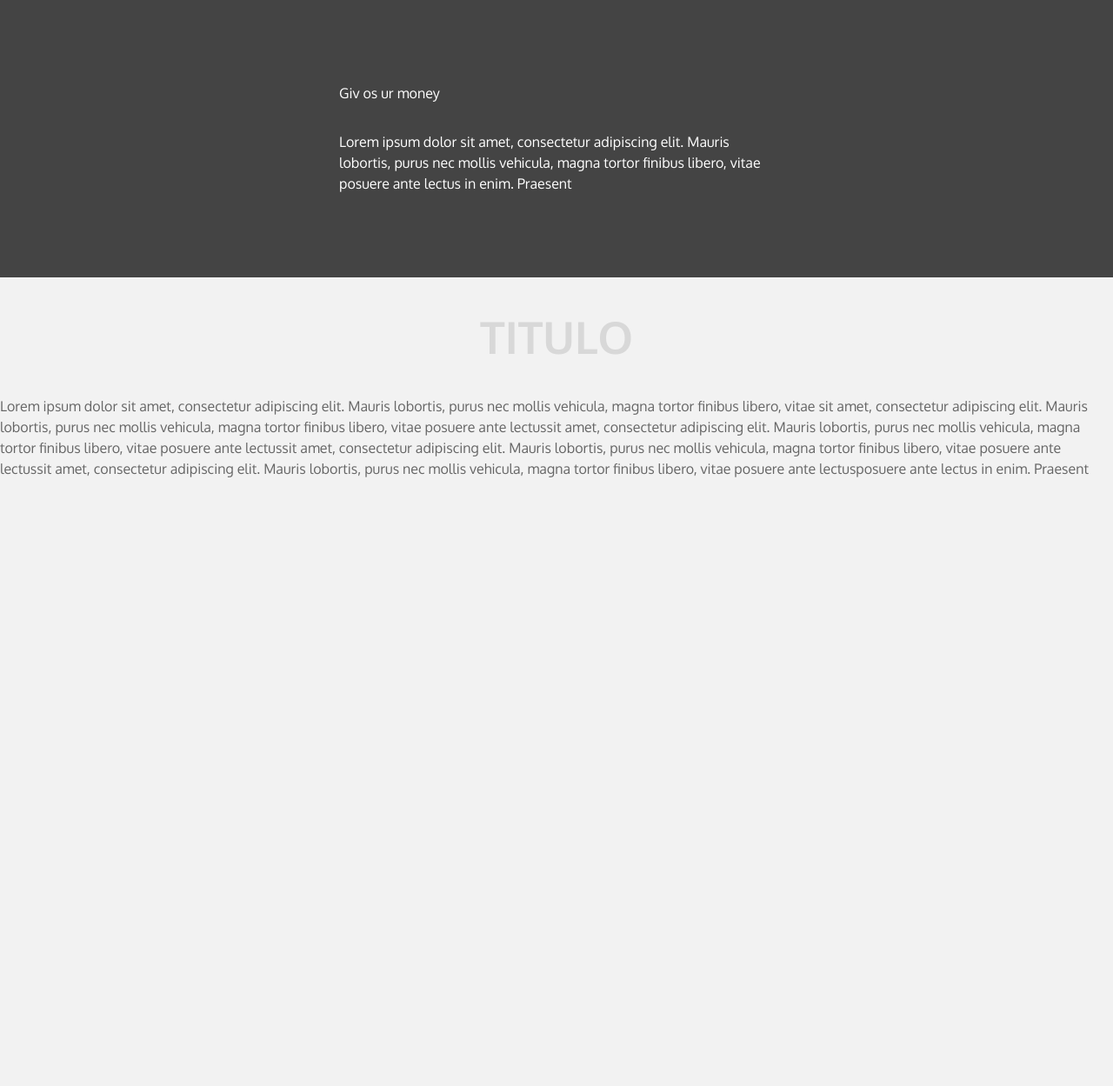
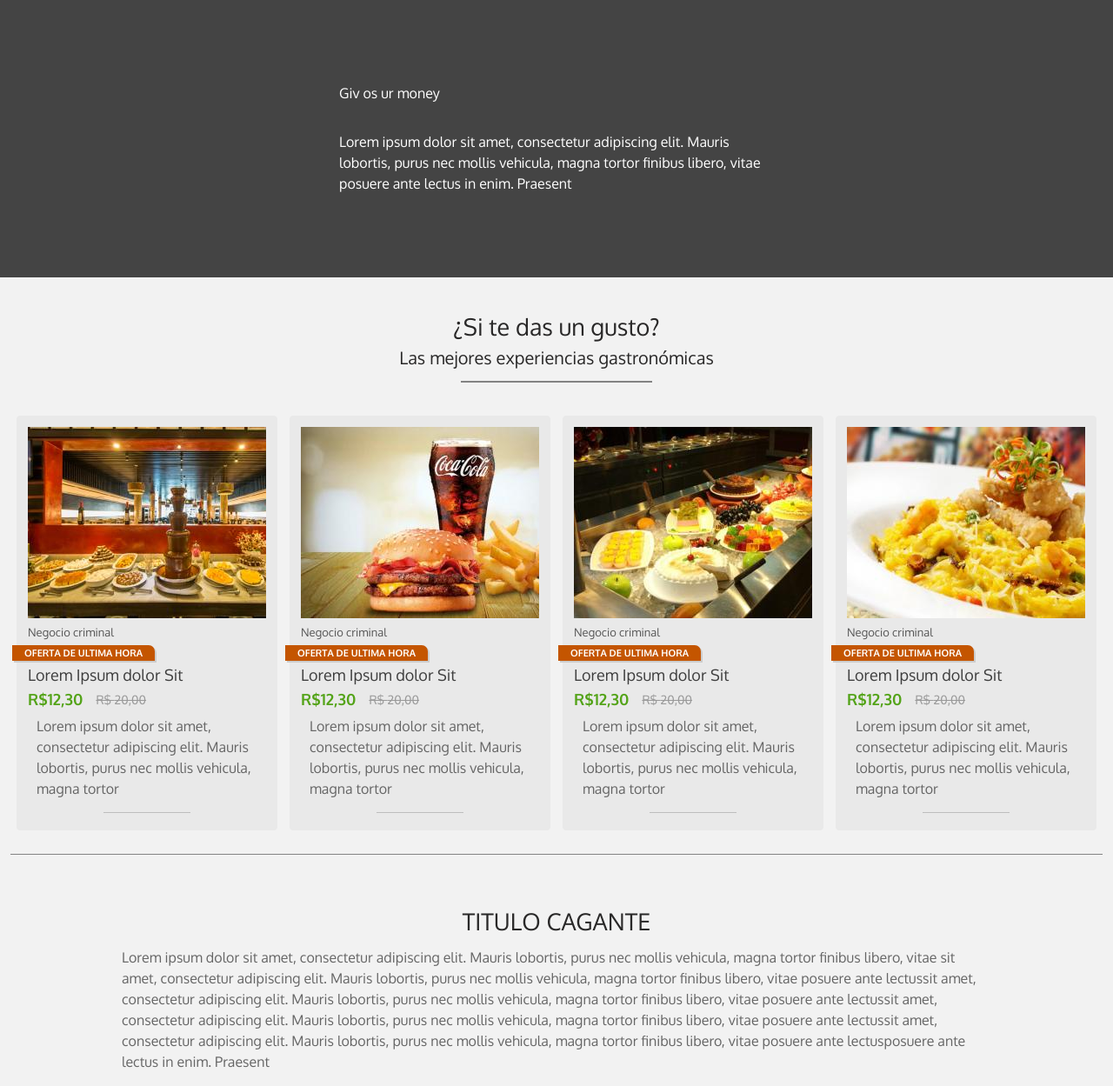
Before and after one commit to alvarogabrielgomez/judiostatic, a PHP site: page / in a window 1280 px wide. Shown: the part 68-1317 px from the top of the page at 87% size. Run offline with PHP 8.4, Linux system fonts and the light colour scheme.

Commit message:
tarjetas main

```diff
--- a/index.html
+++ b/index.html
@@ -59,7 +59,129 @@
 <section>
 <div id="main-container">
             <div id='main'>
-                <h1>TITULO</h1>
+
+
+
+
+                <h1>¿Si te das un gusto?</h1>
+                <h3>Las mejores experiencias gastronómicas</h3>
+
+            <div id="main-items">
+                    <div class="main-box">
+
+                            <div class="main-img">
+                                <img src="img/tumb1.jpg" alt="">
+                            </div>
+
+                            <div class="buss-name"><span>Negocio criminal</span></div>
+
+                            <div class="badge">
+                                    <span>OFERTA DE ULTIMA HORA</span>
+                            </div>
+                            <div class="box-title"><span>Lorem Ipsum dolor Sit</span></div>
+                            <div class="price-box">
+
+                                <div class="price-new"> <abbr title="BRL">R$</abbr><span>12,30</span>  </div>
+                                <div class="price-from"> <abbr title="BRL">R$</abbr> <span>20,00</span></div>
+
+                            </div>
+
+                            <p class="main-box-desc">
+                                    Lorem ipsum dolor sit amet, consectetur adipiscing elit.
+                                    Mauris lobortis, purus nec mollis vehicula, magna tortor
+
+                            </p>
+
+                    </div>
+
+                <div class="main-box">
+
+                        <div class="main-img">
+                            <img src="img/tumb2.jpg" alt="">
+                        </div>
+                        <div class="buss-name"><span>Negocio criminal</span></div>
+                        <div class="badge">
+                                <span>OFERTA DE ULTIMA HORA</span>
+                        </div>
+                        <div class="box-title"><span>Lorem Ipsum dolor Sit</span></div>
+                        <div class="price-box">
+
+                            <div class="price-new"> <abbr title="BRL">R$</abbr><span>12,30</span>  </div>
+                            <div class="price-from"> <abbr title="BRL">R$</abbr> <span>20,00</span></div>
+
+                        </div>
+
+                        <p class="main-box-desc">
+                                Lorem ipsum dolor sit amet, consectetur adipiscing elit.
+                                Mauris lobortis, purus nec mollis vehicula, magna tortor
+
+                        </p>
+
+                </div>
+
+                <div class="main-box">
+
+                        <div class="main-img">
+                            <img src="img/tumb3.jpg" alt="">
+                        </div>
+                        <div class="buss-name"><span>Negocio criminal</span></div>
+                        <div class="badge">
+                                <span>OFERTA DE ULTIMA HORA</span>
+                        </div>
+                        <div class="box-title"><span>Lorem Ipsum dolor Sit</span></div>
+                        <div class="price-box">
+
+                            <div class="price-new"> <abbr title="BRL">R$</abbr><span>12,30</span>  </div>
+                            <div class="price-from"> <abbr title="BRL">R$</abbr> <span>20,00</span></div>
+
+                        </div>
+
+                        <p class="main-box-desc">
+                                Lorem ipsum dolor sit amet, consectetur adipiscing elit.
+                                Mauris lobortis, purus nec mollis vehicula, magna tortor
+
+                        </p>
+
+                </div>
+
+
+                <div class="main-box">
+
+                        <div class="main-img">
+                            <img src="img/tumb4.jpg" alt="">
+                        </div>
+                        <div class="buss-name"><span>Negocio criminal</span></div>
+                        <div class="badge">
+                                <span>OFERTA DE ULTIMA HORA</span>
+                        </div>
+                        <div class="box-title"><span>Lorem Ipsum dolor Sit</span></div>
+                        <div class="price-box">
+
+                            <div class="price-new"> <abbr title="BRL">R$</abbr><span>12,30</span>  </div>
+                            <div class="price-from"> <abbr title="BRL">R$</abbr> <span>20,00</span></div>
+
+                        </div>
+
+                        <p class="main-box-desc">
+                                Lorem ipsum dolor sit amet, consectetur adipiscing elit.
+                                Mauris lobortis, purus nec mollis vehicula, magna tortor
+
+                        </p>
+
+                </div>
+
+
+            </div>
+
+
+
+
+
+
+            <div id="main-posts-container">
+               <div class="main-post">
+                 <h1>TITULO CAGANTE</h1>
+
                 <p>Lorem ipsum dolor sit amet, consectetur adipiscing elit.
                     Mauris lobortis, purus nec mollis vehicula, magna tortor
                     finibus libero, vitae sit amet, consectetur adipiscing elit.
@@ -72,7 +194,9 @@
                     Mauris lobortis, purus nec mollis vehicula, magna tortor
                     finibus libero, vitae posuere ante lectusposuere ante lectus in enim. Praesent
                 </p>
+                </div>
 
+            </div>
 
             </div>
         </div>
--- a/style.css
+++ b/style.css
@@ -11,25 +11,26 @@ body{
 
 h1{
 
-	font-size: 51px!important;
-	font-family: 'Oxygen', sans-serif;
-	color:#d8d8d8;
+    font-size: 27px!important;
+    font-family: 'Oxygen', sans-serif;
+    color: #292828;
 	line-height: 1em;
 	text-align: center;
-	margin:10 0px !important;}
+	margin: 43px auto 10px !important;
+	font-weight:400;
+}
 
-h4{
-	font-size: 15px;
-	color:#898989;
-	line-height: 2.2em;
-	text-align: center;
-	font-weight: 100;
-	margin:0px;
-
+h3{
+    font-size: 20px!important;
+    font-family: 'Oxygen', sans-serif;
+    color: #292828;
+    text-align: center;
+    margin: 0 auto 31px !important;
+    font-weight: 300;
 }
 
 #themoderfoquer{
-	overflow: hidden;
+	overflow-x: hidden;
 	height:100vh;
 
 
@@ -137,3 +138,185 @@ nav ul li a{
 #main{
 
 }
+
+
+#main-items{
+    width: inherit;
+    height: auto;
+    display: flex;
+    flex-wrap: wrap;
+    margin-bottom: 20px;
+    padding-bottom: 20px;
+    justify-content: space-around;
+    border-bottom: solid 1px #838383;
+}
+
+#main-posts-container{
+    display: flex;
+    flex-direction: column;
+    width: inherit;
+    margin: auto;
+    max-width: 1000px;
+    height: auto;
+}
+
+}
+
+.main-post{
+	margin:auto;
+}
+
+.main-box{
+	width:100%;
+	max-width: 300px;
+	height: auto;
+	max-height: 500px;
+	border-radius: 4px;
+	background-color: #e9e9e9;
+	padding: 12px;
+ 	-webkit-box-sizing: border-box;
+    -moz-box-sizing: border-box;
+    box-sizing: border-box;
+    text-align: center;
+	text-decoration: none;
+	list-style: none;
+	margin: 7px;
+    border-color: #e9e9e9;
+    border-style: solid;
+	border-width: 1px;
+	-webkit-transition: all 0.6s ease;
+}
+
+.main-box:hover{
+	background-color: #e3e3e3;
+	border-color:#00FFFF;
+	-webkit-transition: all 0.6s ease;
+	 transition: all 0.6s ease;
+	}
+
+.main-box-desc{
+	text-align: left;
+	float: left;
+	margin: 7px 10px;
+}
+
+.main-img {
+	overflow: hidden;
+}
+
+}
+
+.main-img img{
+	width: auto;
+    height: auto;
+    max-width: 278px;
+    max-height: 226px;
+}
+
+
+.main-box-desc::after{
+    content: " ";
+    position: relative;
+    width: 100px;
+    border-bottom: solid 1px #bdbdbd;
+    display: block;
+    clear: both;
+    margin: 15px auto 0;
+
+}
+
+
+
+h3::after{
+    content: " ";
+    position: relative;
+    width: 220px;
+    border-bottom: solid 2px #838383;
+    display: block;
+    clear: both;
+    margin: 15px auto 0;
+
+}
+
+.buss-name{
+    font-size: 13px;
+    color: rgb(85, 85, 85);
+    margin-top: -2px;
+    margin-bottom: -1px;
+    text-align: left;
+    width: 100%;
+}
+
+.badge::after{
+	content: "";
+	border-left: 18px solid #C45500;
+	float: left;
+}
+
+.badge{
+	-webkit-box-shadow: 2px 2px 0px 0px rgba(204,204,204,1);
+	-moz-box-shadow: 2px 2px 0px 0px rgba(204,204,204,1);
+	box-shadow: 2px 2px 0px 0px rgba(204,204,204,1);
+    margin-left: -18px;
+	margin-top: 4px;
+    font-size: 11px!important;
+    color: #FFF!important;
+    font-weight: 700!important;
+    background: #C45500;
+    height: 18px;
+    max-width: 90%;
+    text-align: center;
+    display: inline-block;
+    vertical-align: middle;
+    white-space: nowrap;
+    padding: 0 5px;
+    float: left;
+    line-height: 1.8em;
+	overflow: hidden;
+	-webkit-border-top-right-radius: 7px;
+	-moz-border-radius-topright: 7px;
+	border-top-right-radius: 7px;
+}
+
+.price-box{
+	width: 100%;
+    font-size: 14px;
+	float: left;
+	text-align: left;
+	display: inline-flex;
+	align-items: flex-end;
+    margin: 0px 3px 0 0;
+}
+
+abbr{
+    text-decoration: none;
+}
+
+.price-from{
+	text-decoration:line-through;
+    margin-left: 15px;
+    font-weight: 400;
+    color: #999;
+	font-size: 14px;
+	margin-bottom: -1px;
+	font-variant: small-caps;
+
+}
+
+.price-new{
+	font-weight: 600;
+    font-size: 18px;
+    color: #53a318;
+    display: inline-block;
+	font-variant: small-caps;
+}
+
+.box-title{
+	font-size: 18px!important;
+    color: #3e3e3e;
+	float: left;
+	width: inherit;
+	height: auto;
+	text-align: left;
+	margin: 4px 0px;
+}
```
Also changed, not shown: img/tumb1.jpg (added), img/tumb2.jpg (added), img/tumb3.jpg (added), img/tumb4.jpg (added). Lines whose indentation alone changed are shown as unchanged.
